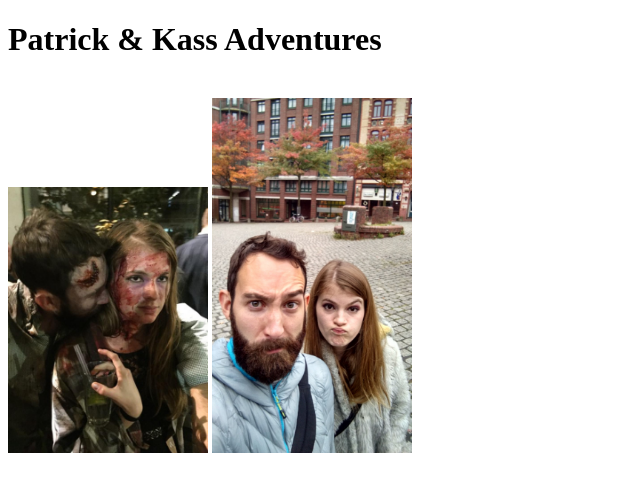
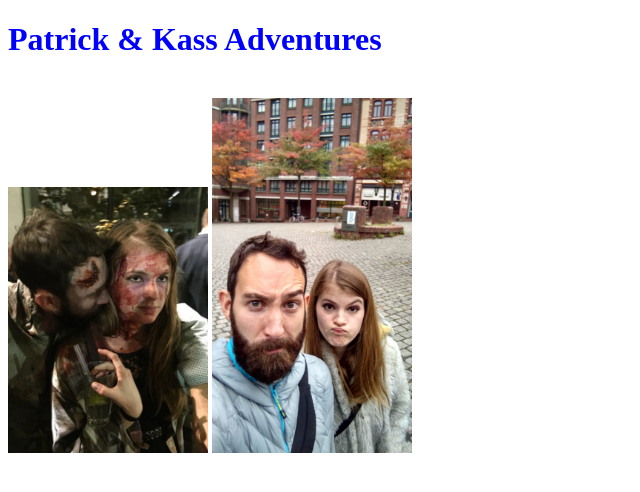
Before and after one commit to Create-words/Adventures, a plain HTML site: page index.html in a window 1280 px wide. Shown: the whole page, without its empty margins (0-640 px from the left). Drawn offline with Linux system fonts and the light colour scheme.

Commit message:
Update index.html

```diff
--- a/index.html
+++ b/index.html
@@ -1,6 +1,7 @@
 <!DOCTYPE html>
 <html>
   <head>
+    <link rel='stylesheet'type='text/css'href='main.css'>
     <title> Patrick & Kass Adventures </title>
     <h1> Patrick & Kass Adventures </h1>
   </head>
```
